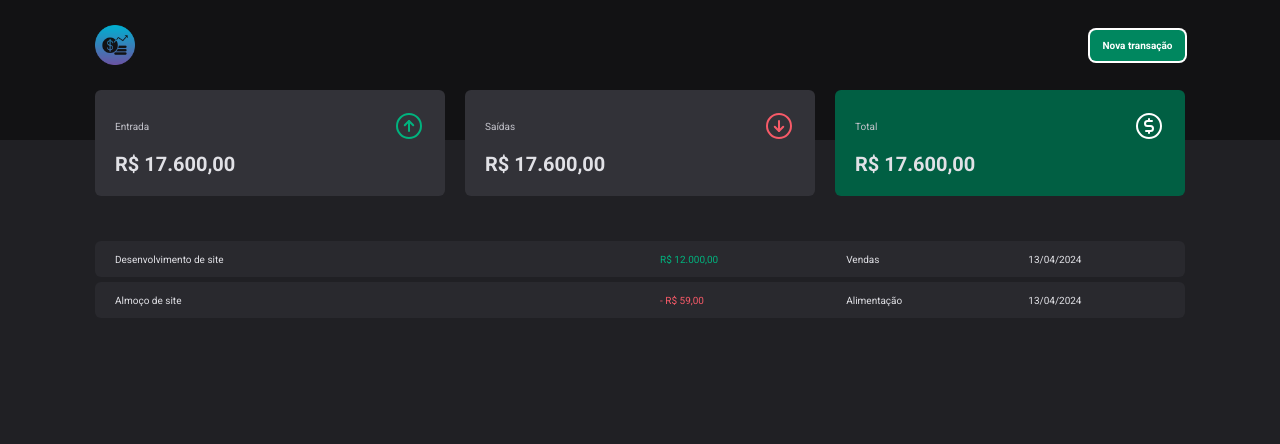
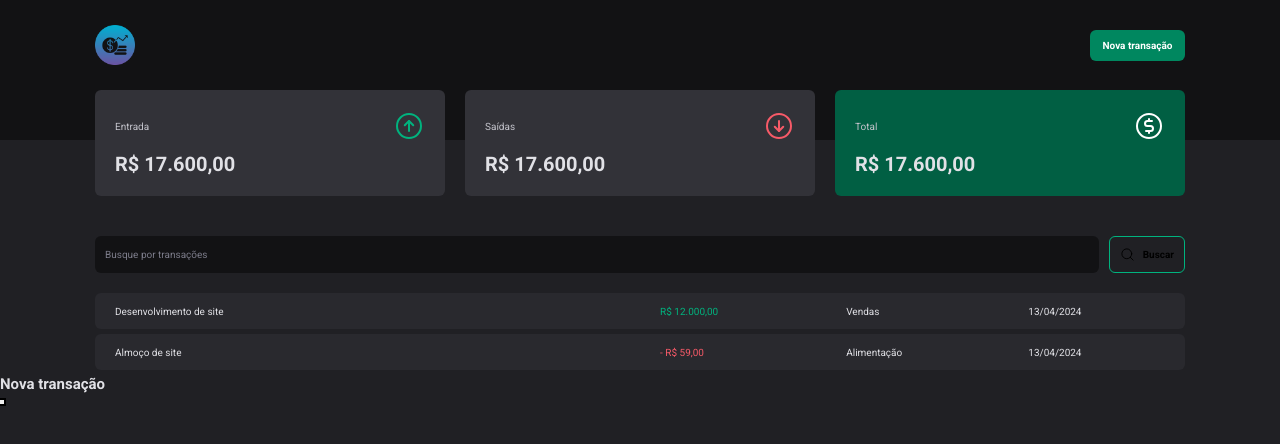
Before and after one commit to fabriciofcastro/react-api, a React (Vite) app: page / in a window 1280 px wide. Both pictures are taken after a click on the button "Nova transação". Shown: the top 444 px of the page. Built offline with nearby package versions, Linux system fonts and the light colour scheme.

Commit message:
Criado modal no transação sem estilo

```diff
--- a/package.json
+++ b/package.json
@@ -10,6 +10,7 @@
     "preview": "vite preview"
   },
   "dependencies": {
+    "@radix-ui/react-dialog": "^1.0.5",
     "@types/styled-components": "^5.1.34",
     "phosphor-react": "^1.4.1",
     "react": "^18.2.0",
--- a/src/components/Header/index.tsx
+++ b/src/components/Header/index.tsx
@@ -1,12 +1,30 @@
 import { HeaderContainer, HeaderContent, Logo, NewTransactionButton } from "./styles"
 import logoImg from '../../assets/logo.png'
+import * as Dialog from '@radix-ui/react-dialog';
 
 export const Header = () => {
   return (
     <HeaderContainer>
       <HeaderContent>
         <Logo src={logoImg} alt="logo" />
-        <NewTransactionButton >Nova transação</NewTransactionButton>
+        <Dialog.Root>
+          <Dialog.Trigger asChild>
+            <NewTransactionButton >
+              Nova transação
+            </NewTransactionButton>
+          </Dialog.Trigger>
+          <Dialog.Portal>
+            <Dialog.Overlay />
+            <Dialog.Content>
+              <Dialog.Title>
+                Nova transação
+              </Dialog.Title>
+
+              <Dialog.Close />
+            </Dialog.Content>
+          </Dialog.Portal>
+        </Dialog.Root>
+
       </HeaderContent>
 
     </HeaderContainer>
--- a/src/components/Header/styles.ts
+++ b/src/components/Header/styles.ts
@@ -1,4 +1,4 @@
-import styled from "styled-components";
+import styled from "styled-components"
 
 export const HeaderContainer = styled.header`
   background-color: ${({theme}) => theme['gray-900']};
--- /dev/null
+++ b/src/pages/Transactions/components/Search/index.tsx
@@ -0,0 +1,16 @@
+import React from 'react'
+import { SearchContainer } from './styles'
+import { MagnifyingGlass } from 'phosphor-react'
+
+export const Search = () => {
+  return (
+    <SearchContainer>
+      <input type="search" placeholder='Busque por transações' />
+
+      <button>
+        <MagnifyingGlass size={15}/>
+        Buscar
+      </button>
+    </SearchContainer>
+  )
+}
--- /dev/null
+++ b/src/pages/Transactions/components/Search/styles.ts
@@ -0,0 +1,40 @@
+import styled from "styled-components";
+
+export const SearchContainer = styled.form`
+  display: flex;
+  gap: 1rem;
+
+  input {
+    flex: 1;
+    border-radius: 6px;
+    border: 0;
+    background-color: ${({theme}) => theme['gray-900']};
+    color: ${({theme}) => theme['grey-300']};
+    padding: 1rem;
+
+    &::placeholder {
+      color: ${({theme}) => theme['gray-500']};
+    }
+  }
+
+button {
+  display: flex;
+  align-items: center;
+  gap: 0.75rem;
+
+  border: 0;
+  padding: 1rem;
+  background-color: transparent;
+  border: 1px solid ${({theme}) => theme['green-300']};
+  font-weight: bold;
+  border-radius: 6px;
+
+  &:hover {
+    background-color: ${({theme}) => theme["green-500"]};
+    color: ${({theme}) => theme.white};
+    border-color: ${({theme}) => theme['green-500']};
+    transition: background 0.2s ease(), color 0.2s ease, border-color 0.2s ease;
+  }
+}
+
+`
--- a/src/pages/Transactions/index.tsx
+++ b/src/pages/Transactions/index.tsx
@@ -1,5 +1,6 @@
 import { Header } from "../../components/Header"
 import { Summary } from "../../components/Summary"
+import { Search } from "./components/Search"
 import { PriceHighlight, TransactionContainer, TransactionTable } from "./styles"
 
 
@@ -10,6 +11,7 @@ export const Transactions = () => {
       <Summary />
 
       <TransactionContainer >
+        <Search />
       <TransactionTable>
         <tbody>
           <tr>
--- a/src/pages/Transactions/styles.ts
+++ b/src/pages/Transactions/styles.ts
@@ -12,6 +12,7 @@ export const TransactionTable = styled.table`
   width: 100%;
   border-collapse: separate;
   border-spacing: 0 0.5rem;
+  margin-top: 1.5rem;
 
   td {
     padding: 1.25rem 2rem;
```
Also changed, not shown: 1 other file (tests, documents, lock files or other folders).
